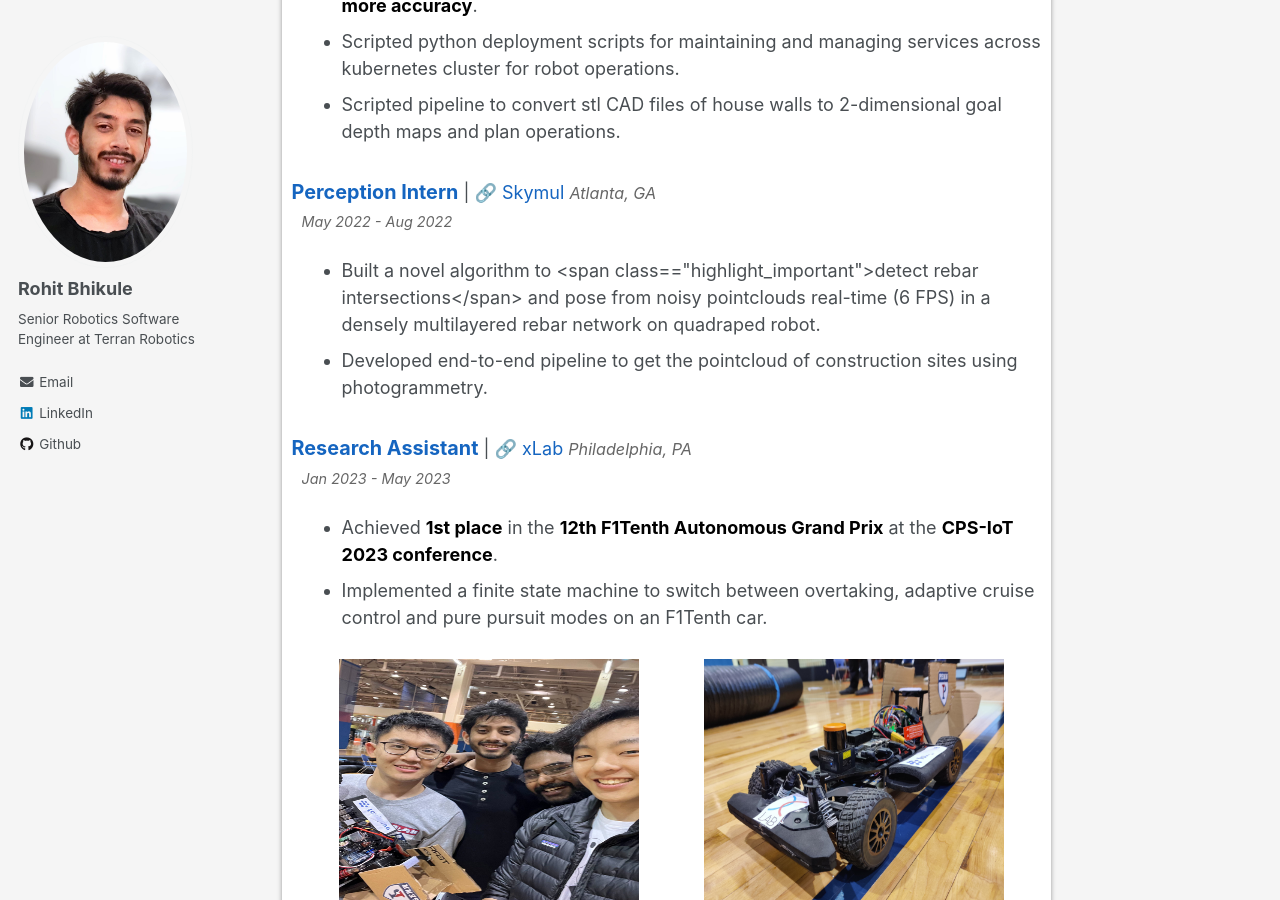
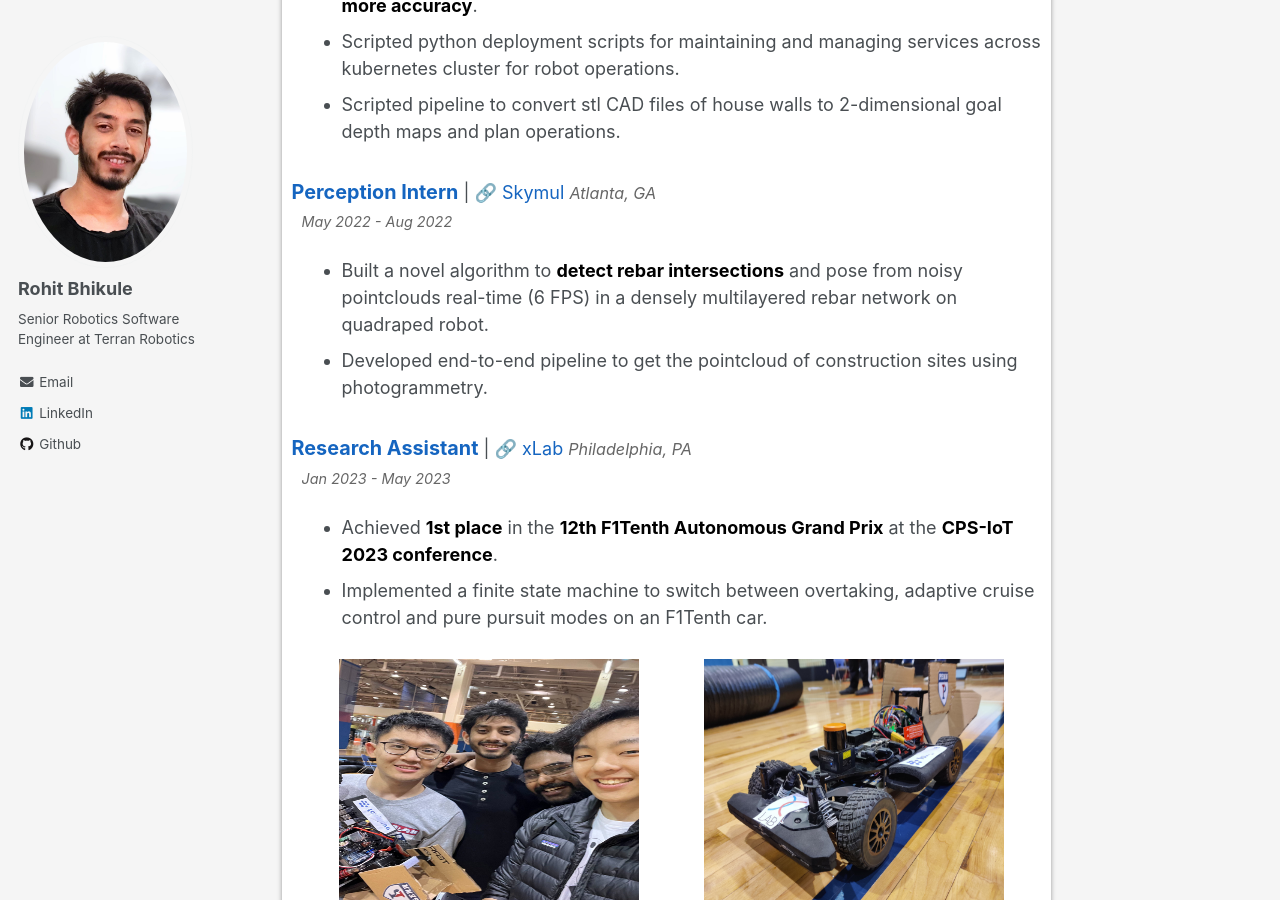
Before and after one commit to rohiitb/rohiitb.github.io, a Jekyll site: the page built from _pages/about.md, in a window 1280 px wide and 900 px high, scrolled down 689 px. Built offline with Jekyll 4.4.1, drawn with Linux system fonts in a browser that asks for light colours.

Commit message:
projects update

```diff
--- a/_pages/about.md
+++ b/_pages/about.md
@@ -36,7 +36,7 @@
 
   <div class="experience-content">
     <ul>
-      <li>Built a novel algorithm to <span class=="highlight_important">detect rebar intersections</span> and pose from noisy pointclouds real-time (6 FPS) in a densely multilayered rebar network on quadraped robot.</li>
+      <li>Built a novel algorithm to <span class="highlight_important">detect rebar intersections</span> and pose from noisy pointclouds real-time (6 FPS) in a densely multilayered rebar network on quadraped robot.</li>
       <li>Developed end-to-end pipeline to get the pointcloud of construction sites using photogrammetry.</li>
     </ul>
   </div>
@@ -57,7 +57,7 @@
           <img src="images/car.jpeg" style="height: 250px; width: 300px; margin: 10px 30px;">
         </div>
         <div>
-          <iframe width="300" height="150" src="https://youtu.be/mOYDDL2_ZcI?feature=shared" title="YouTube video player" frameborder="0" allow="accelerometer; autoplay; clipboard-write; encrypted-media; gyroscope; picture-in-picture; web-share" allowfullscreen></iframe>
+          <iframe width="300" height="150" src="https://www.youtube.com/embed/mOYDDL2_ZcI" title="YouTube video player" frameborder="0" allow="accelerometer; autoplay; clipboard-write; encrypted-media; gyroscope; picture-in-picture; web-share" allowfullscreen></iframe>
         </div>
       </div>
   </div>
```
